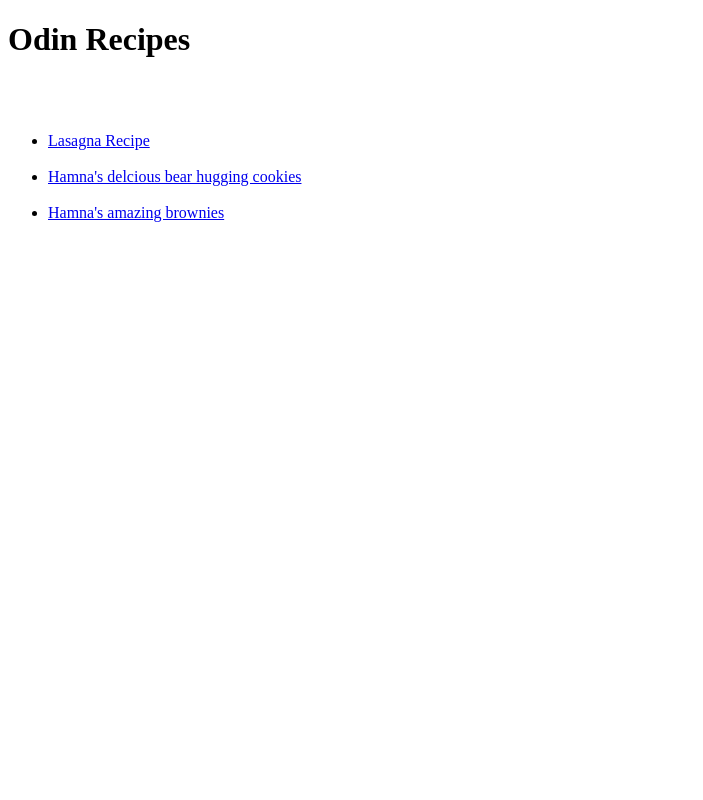
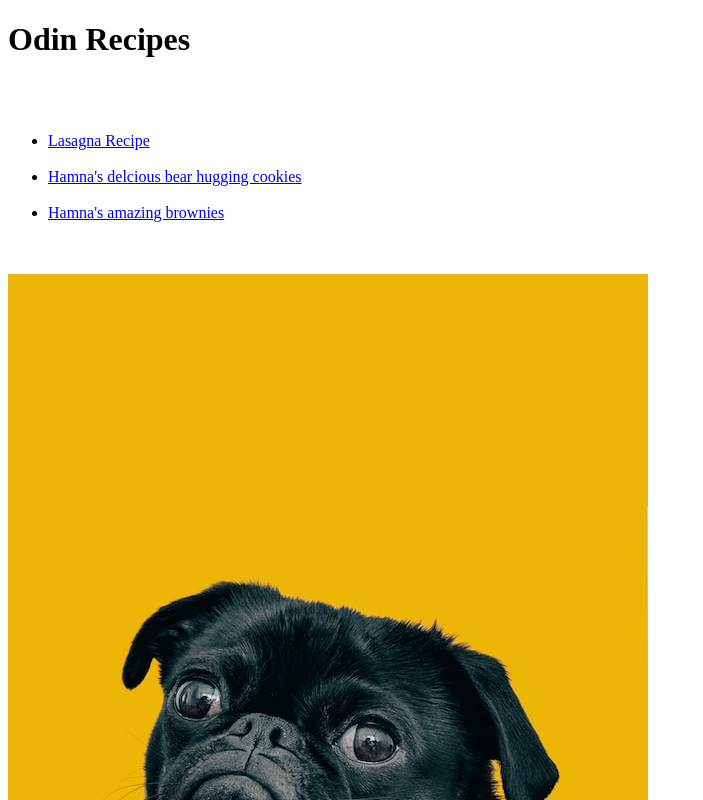
Before and after one commit to Loki-Poki/odin-recipes, a plain HTML site: page index.html in a window 1280 px wide. Shown: the top 800 px of the page, without its empty margins (0-703 px from the left). Drawn offline with Linux system fonts and the light colour scheme.

Commit message:
Adding cute dog to landing

```diff
--- a/index.html
+++ b/index.html
@@ -18,7 +18,9 @@
         <br>
         <li><a href="recipes/Hamna-brownies.html">Hamna's amazing brownies</a></li>
     </ul>
+<br><br>
 
+<img src="recipes/imagesFood/dog.jpg"
 
 
 </body>
```
Also changed, not shown: recipes/imagesFood/dog.jpg (added).
